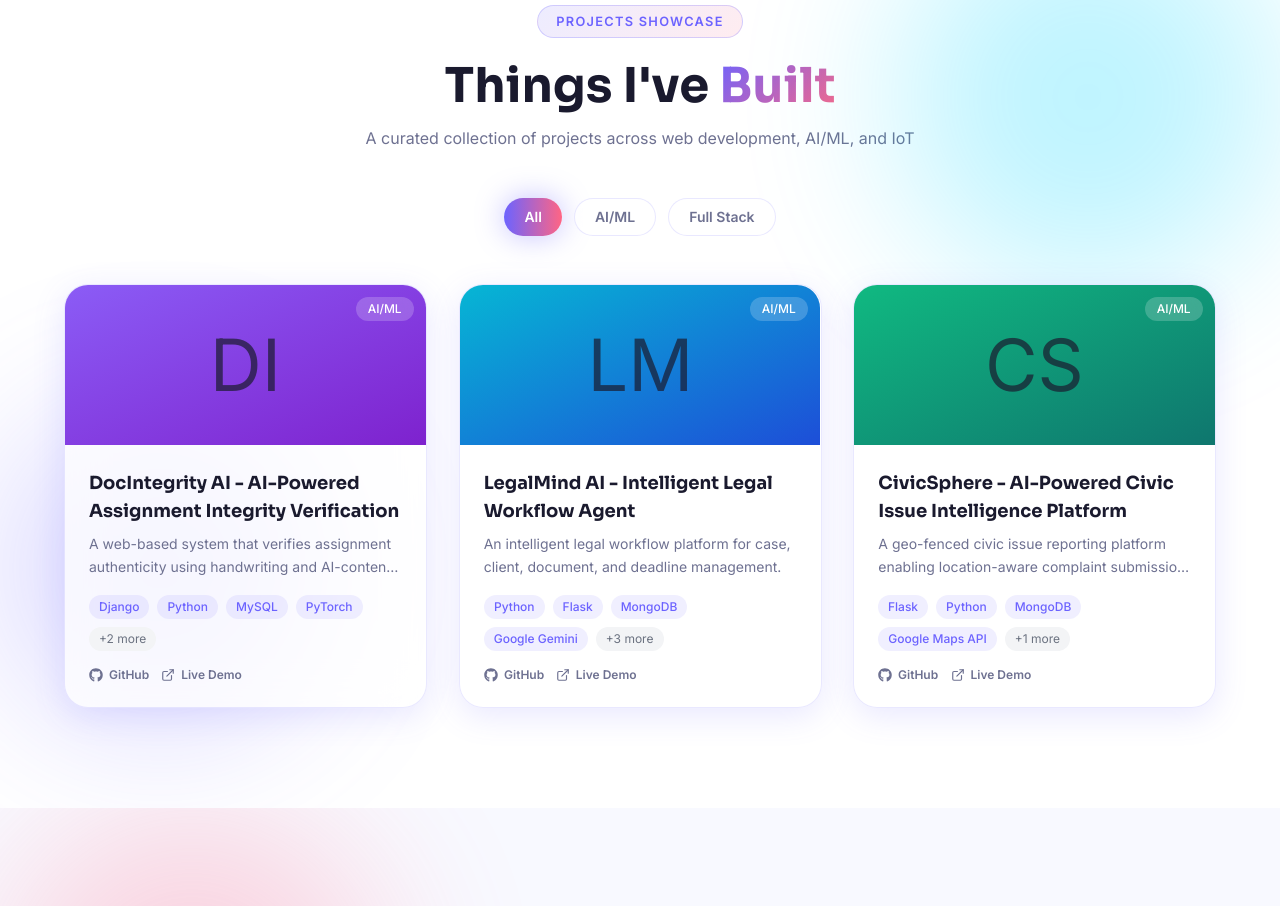
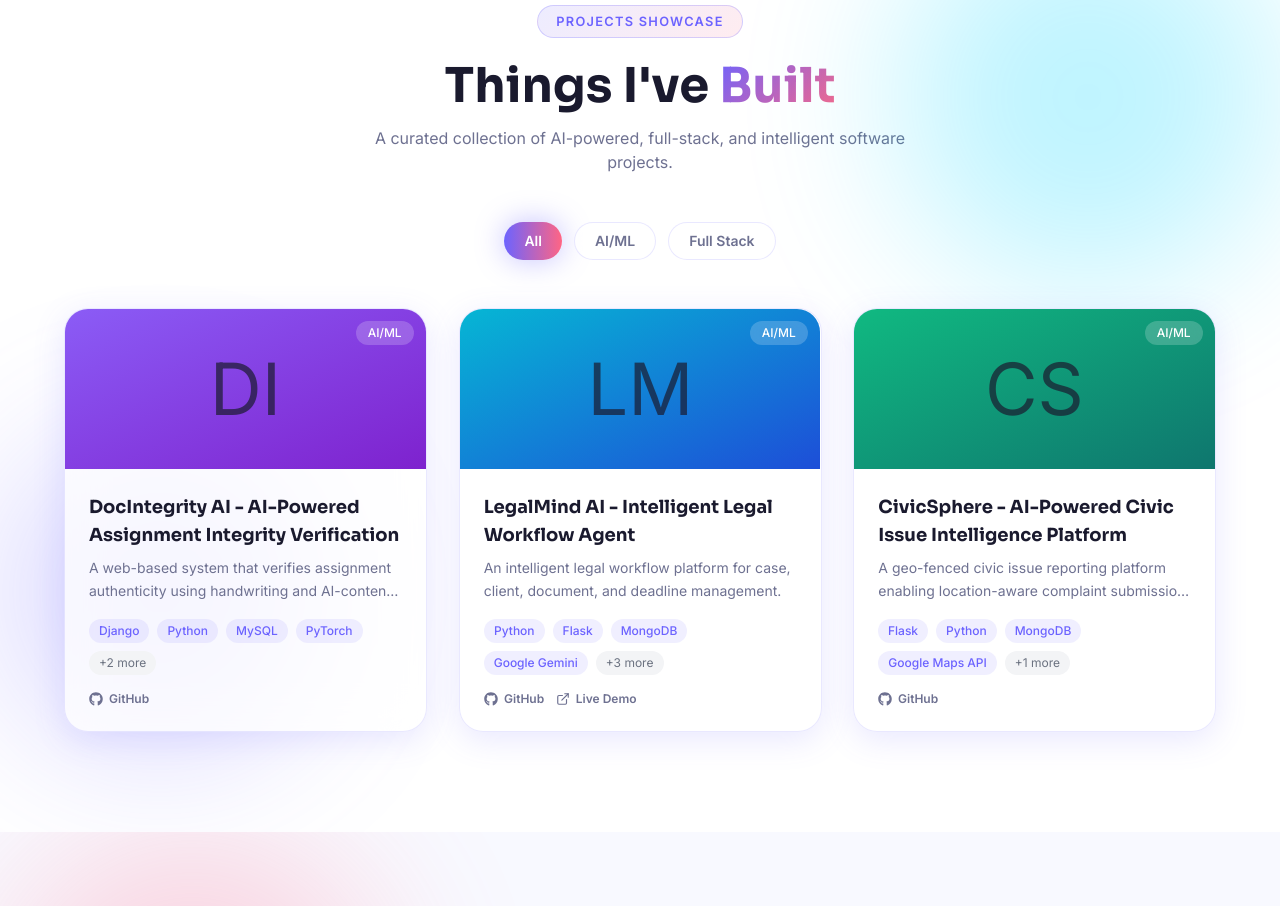
Before and after one commit to avaleajay170/MyPortfolio, a React (Vite) app: page / in a window 1280 px wide. Shown: the part 3760-4666 px from the top of the page. Built offline with nearby package versions, Linux system fonts and the light colour scheme.

Commit message:
Align portfolio with latest resume

```diff
--- a/src/components/Projects.jsx
+++ b/src/components/Projects.jsx
@@ -80,6 +80,7 @@ const ProjectCard = ({ project, onClick }) => (
         >
           <FaGithub size={14} /> GitHub
         </a>
+        {project.demo && (
           <a
             href={project.demo}
             target="_blank"
@@ -88,6 +89,7 @@ const ProjectCard = ({ project, onClick }) => (
           >
             <ExternalLink size={14} /> Live Demo
           </a>
+        )}
       </div>
     </div>
   </motion.div>
@@ -149,10 +151,12 @@ const ProjectModal = ({ project, onClose }) => (
           <a href={project.github} target="_blank" rel="noopener noreferrer" className="btn-outline flex-1 justify-center">
             <FaGithub size={18} /> View Code
           </a>
+          {project.demo && (
             <a href={project.demo} target="_blank" rel="noopener noreferrer" className="btn-primary flex-1 justify-center">
               <ExternalLink size={18} />
               <span>Live Demo</span>
             </a>
+          )}
         </div>
       </div>
     </motion.div>
@@ -184,7 +188,7 @@ const Projects = () => {
             Things I've <span className="gradient-text">Built</span>
           </h2>
           <p className="mt-4 text-[#6E7191] dark:text-[#9999BB] font-inter max-w-xl mx-auto">
-            A curated collection of projects across web development, AI/ML, and IoT
+            A curated collection of AI-powered, full-stack, and intelligent software projects.
           </p>
         </motion.div>
 
```
Lines whose indentation alone changed are shown as unchanged.
